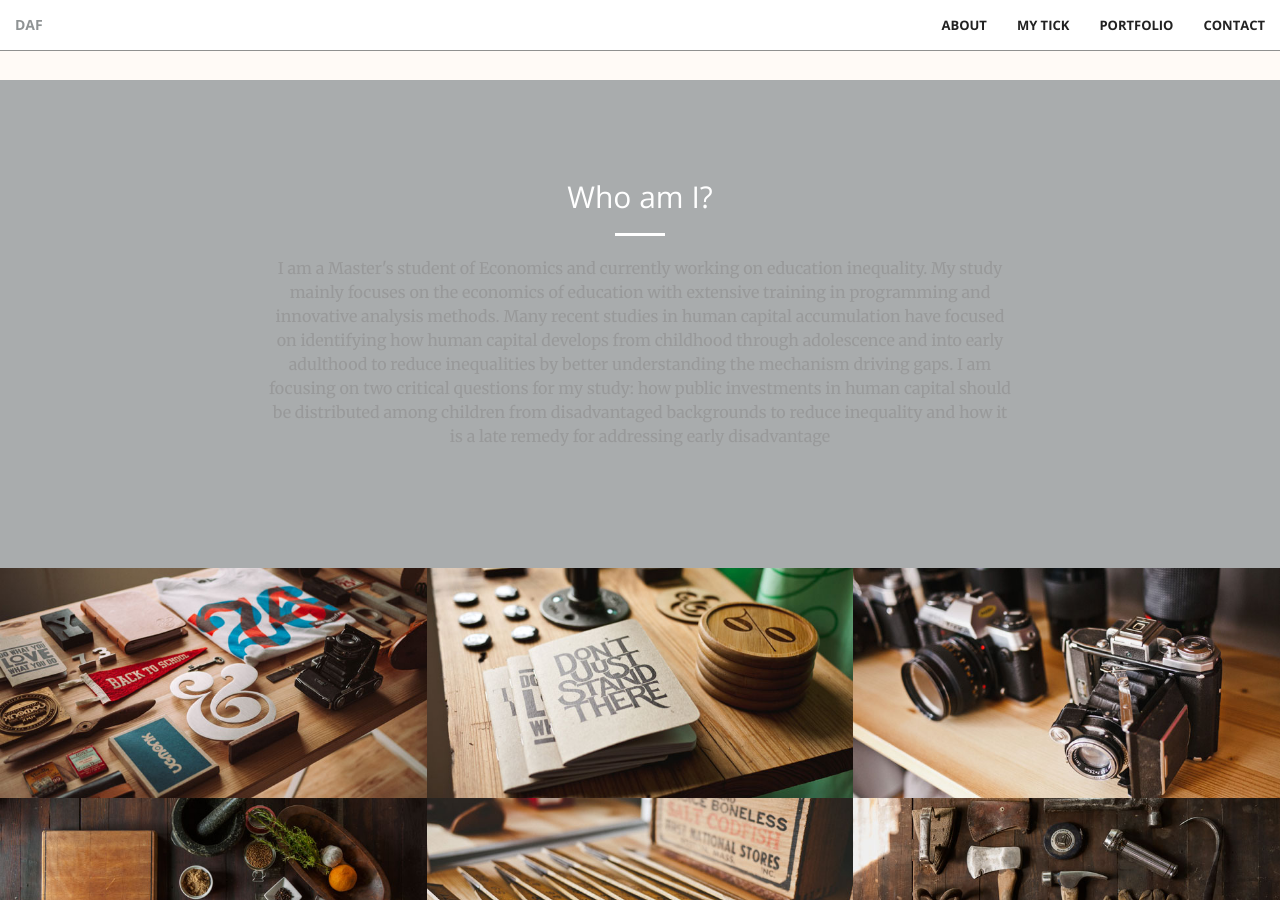
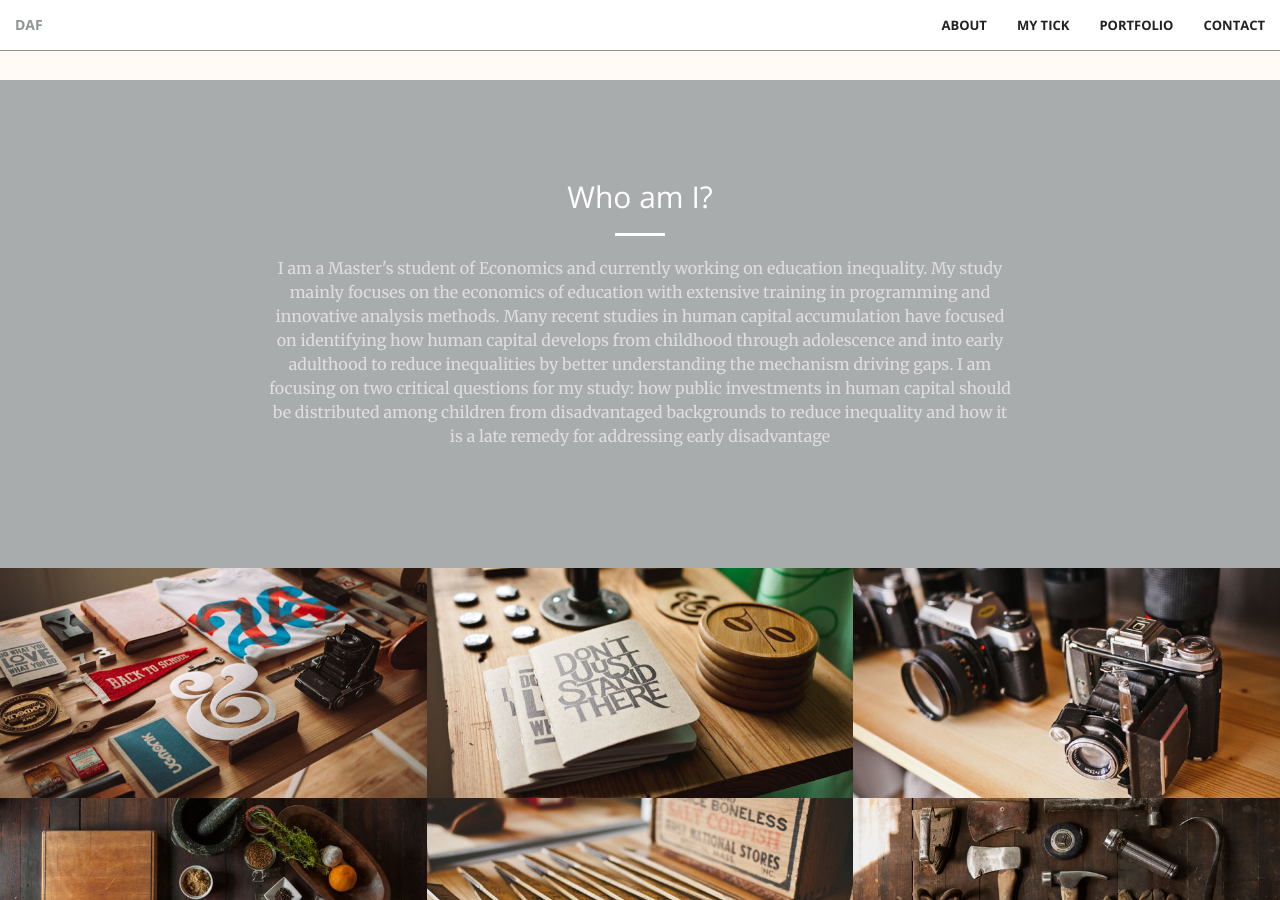
Before and after one commit to non-ceterisparibus/non-ceterisparibus.github.io, a Jekyll site: the page built from index.html, in a window 1280 px wide and 900 px high, scrolled down 820 px. Built offline with Jekyll 4.4.1, drawn with Linux system fonts in a browser that asks for light colours.

Commit message:
Update _base.scss

```diff
--- a/_sass/_base.scss
+++ b/_sass/_base.scss
@@ -52,7 +52,7 @@ p {
 }
 
 .text-faded {
-    color: rgba(rgb(145, 145, 145), .7);
+    color: rgba(rgb(245, 243, 243), .7);
 }
 
 section {
```
